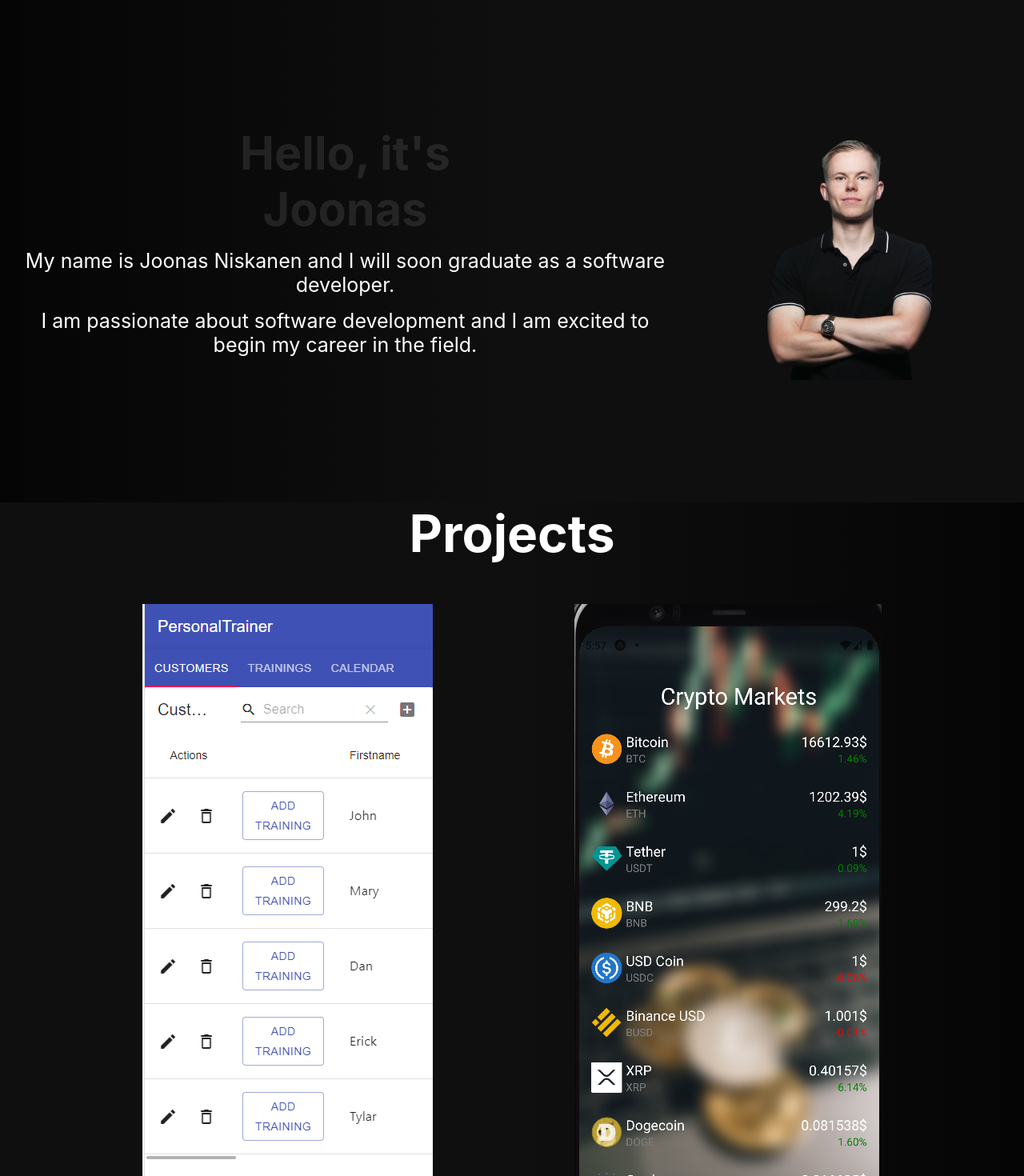
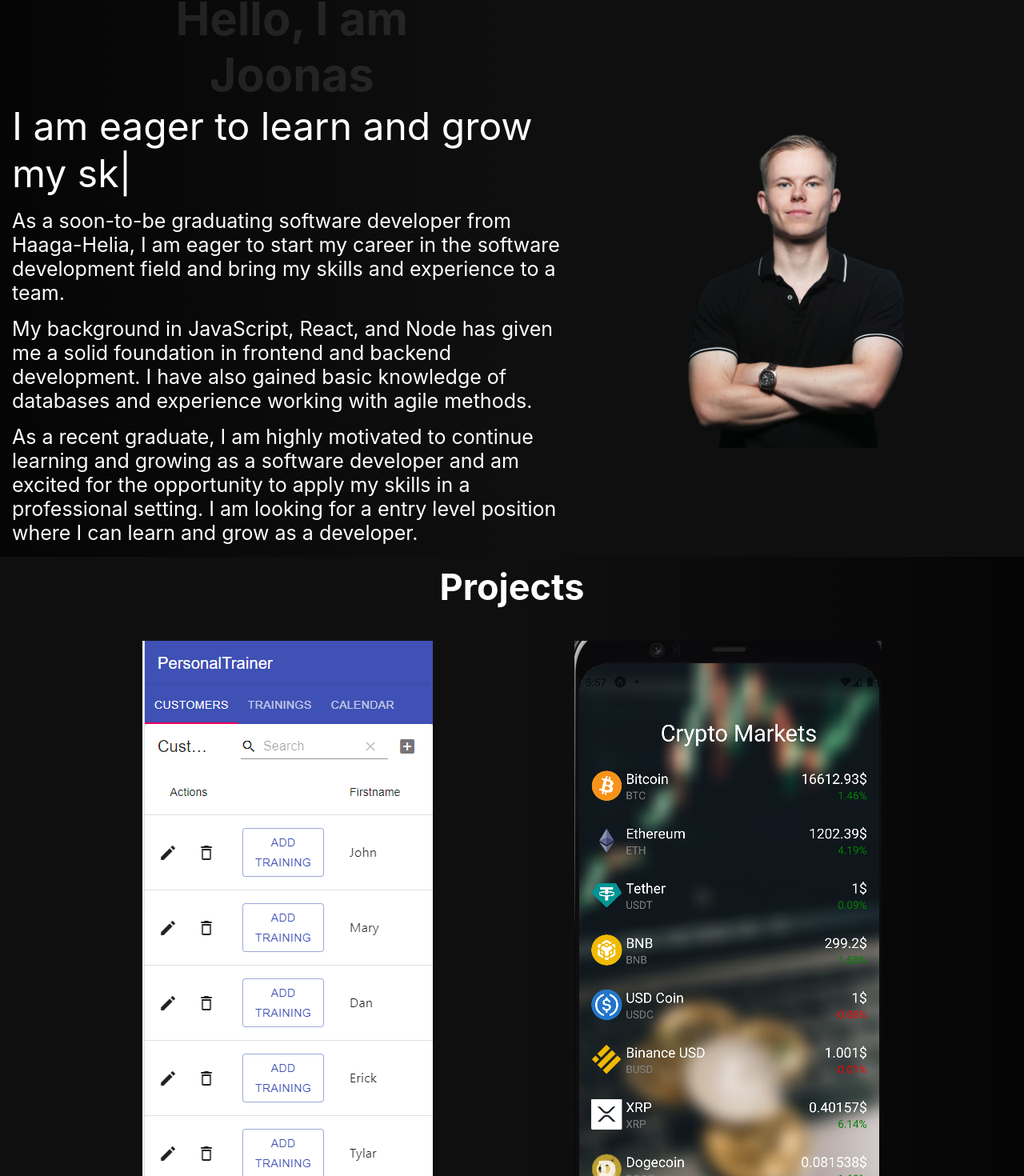
Before and after one commit to Nekmayne/personal-website, a React (Create React App) app: page / in a window 1280 px wide. Shown: the part 132-1602 px from the top of the page at 80% size. Built offline with nearby package versions, Linux system fonts and the light colour scheme.

Commit message:
a lot of fixes

```diff
--- a/package.json
+++ b/package.json
@@ -24,6 +24,7 @@
     "react-scripts": "5.0.1",
     "react-scroll": "^1.8.8",
     "react-toastify": "^9.1.1",
+    "react-typed": "^1.2.0",
     "react-vertical-timeline-component": "^3.5.2",
     "web-vitals": "^2.1.4"
   },
--- a/src/components/Contact.css
+++ b/src/components/Contact.css
@@ -14,8 +14,9 @@
     margin-bottom: 30px;
 }
 .box h1 {
-    margin-top: 30px;
+    padding: 10px;
     text-align: center;
+    font-size: 45px;
 }
 .contact-container {
     width: 100%;
--- a/src/components/Experience.css
+++ b/src/components/Experience.css
@@ -4,6 +4,13 @@
     background-image: linear-gradient(to left, #100f0f 0%, rgb(5, 5, 5) 100%);
 }
 
+.experience h1 {
+    color: white;
+    text-align: center;
+    font-size: 45px;
+    padding: 10px;
+}
+
 .vertical-timeline-element-date {
     color: #FFFFFF;
 }
--- a/src/components/Experience.js
+++ b/src/components/Experience.js
@@ -10,6 +10,7 @@
 const Experience = () => {
   return (
     <div className="experience">
+      <h1>Experience</h1>
       <VerticalTimeline lineColor="white">
         <VerticalTimelineElement
           contentStyle={{
--- a/src/components/Footer.css
+++ b/src/components/Footer.css
@@ -8,12 +8,8 @@
     justify-content: center;
     align-items: center;
     flex-direction: column;
-    padding-top: 10px;
+
     color: white
-  }
-
-  .footer h1 {
-    margin-top: 15px;
   }
 
   .social-icons a{
@@ -29,12 +25,11 @@
   }
 
   .social-icons {
-    margin-top: 10px;
+
     display: flex;
     flex-direction: row;
     justify-content: space-evenly;
   }
-
 
   .social-icons .github {
     color:white;
--- a/src/components/Footer.js
+++ b/src/components/Footer.js
@@ -5,8 +5,7 @@
 const Footer = () => {
   return (
     <div className="footer">
-      <p> &copy; joonasniskanen 2022</p>
-      <h1>SOCIALS</h1>
+      <h1>Socials</h1>
       <div className="social-icons">
         <a
           href="https://www.linkedin.com/in/joonas-niskanen/"
--- a/src/components/Main.css
+++ b/src/components/Main.css
@@ -21,21 +21,28 @@
     display: flex;
     flex-direction: column;
     justify-content: center;
-    margin-left: 15px;
     text-align: left;
     align-items: center;
-    text-align: center;
     margin-bottom: 15px;
+    margin-left: 15px;
+    width: 55%;
+  }
+
+  .item-1 span {
+    color: white;
+    font-size: clamp(2rem, 4.5vw, 3rem);
   }
 
   .item-1 h1 {
     font-size: clamp(3rem, 4.5vw, 5rem);
     color: rgba(255, 255, 255, 0.1);
+    text-align: center;
   }
 
   .item-1 p {
     margin-top: 15px;
     font-size: 25px;
+    color: white;
   }
 
   .item-2 {
@@ -66,16 +73,9 @@
       display: flex;
       flex-direction: column;
       justify-content: center;
+      margin-left: 0px;
       align-items: center;
-    }
-    .item-1 p {
-      font-size: 21px;
-      text-align: center;
-    }
-
-    .item-1 h1 {
-      text-align: center;
-      width: 60%;
+      width: 90%;
     }
   }
 
@@ -103,7 +103,5 @@
     }
     .item-1 p {
       font-size: 21px;
-      text-align: center;
-      width: 80%;
     }
   }
--- a/src/components/Main.js
+++ b/src/components/Main.js
@@ -1,5 +1,6 @@
 import React from "react";
 import { Link } from "react-scroll";
+import Typed from "react-typed";
 import "animate.css";
 import Profile from "../images/profile.png";
 import "./Main.css";
@@ -9,15 +10,34 @@
     <div className="main-container">
       <div className="container" id="main">
         <div className="item-1">
-          <h1 className="animate__animated animate__fadeInDown">Hello, it's</h1>{" "}
+          <h1 className="animate__animated animate__fadeInDown">Hello, I am</h1>{" "}
           <h1 className="animate__animated animate__fadeInDown">Joonas</h1>{" "}
-          <p style={{ color: "white" }}>
-            My name is Joonas Niskanen and I will soon graduate as a software
-            developer.
+          <Typed
+            strings={[
+              "I like software development",
+              "I am eager to learn and grow my skills",
+              "Good foundation in Front and Backend",
+            ]}
+            typeSpeed={50}
+            backSpeed={50}
+            loop
+          />
+          <p>
+            As a soon-to-be graduating software developer from Haaga-Helia, I am
+            eager to start my career in the software development field and bring
+            my skills and experience to a team.{" "}
           </p>{" "}
-          <p style={{ color: "white" }}>
-            I am passionate about software development and I am excited to begin
-            my career in the field.
+          <p>
+            My background in JavaScript, React, and Node has given me a solid
+            foundation in frontend and backend development. I have also gained
+            basic knowledge of databases and experience working with agile
+            methods.
+          </p>{" "}
+          <p>
+            As a recent graduate, I am highly motivated to continue learning and
+            growing as a software developer and am excited for the opportunity
+            to apply my skills in a professional setting. I am looking for a
+            entry level position where I can learn and grow as a developer.
           </p>
         </div>
         <div className="item-2">
--- a/src/components/Projects.css
+++ b/src/components/Projects.css
@@ -9,13 +9,14 @@
     justify-content: space-evenly;
     max-width: 100%;
     height: auto;
-    margin-top: 50px;
+    margin-top: 30px;
 }
 
 .projects h1 {
-    font-size: 4rem;
+    font-size: 45px;
     text-align: center;
     color: white;
+    padding: 10px;
 }
 
 .projects h3 {
@@ -32,6 +33,7 @@
     text-align: center;
 }
 
+
 @media screen and (max-width: 1260px) {
     .projects .container2 {
         width: 100%;
@@ -39,9 +41,7 @@
 }
 
 @media screen and (max-width: 850px) {
-    .projects h1 {
-        font-size: 2em;
-    }
+
     .projects .container2 {
         flex-direction: column;
         align-items: center;
--- a/src/components/Projects.js
+++ b/src/components/Projects.js
@@ -28,6 +28,7 @@
         <div className="card">
           <img src={personaltrainer} alt="PersonalTrainer" />
           <a
+            className="project-"
             href="https://github.com/Nekmayne/PTfront"
             target="_blank"
             rel="noreferrer"
--- a/src/styles.css
+++ b/src/styles.css
@@ -13,6 +13,22 @@
 
 }
 
+::-webkit-scrollbar {
+  width: 15px;
+}
+
+::-webkit-scrollbar-track{
+  background-color: black;
+  border-radius: 100vw;
+  margin-block: -0.5em;
+}
+
+
+::-webkit-scrollbar-thumb{
+  background-color: white;
+  border-radius: 100vw;
+}
+
 ul {
   list-style-type: none;
 }
```
Also changed, not shown: 1 other file (tests, documents, lock files or other folders).
